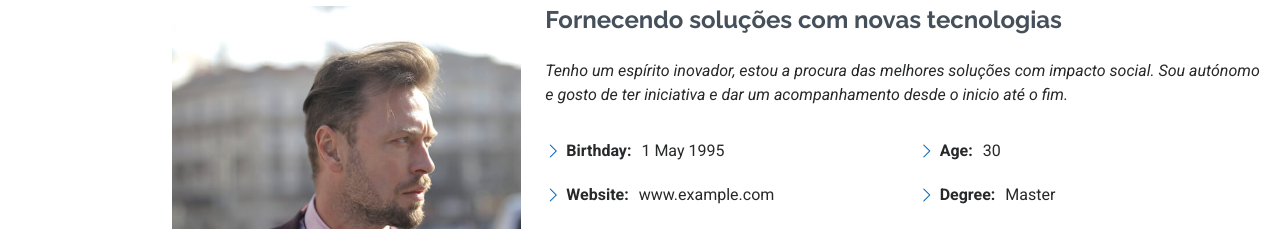
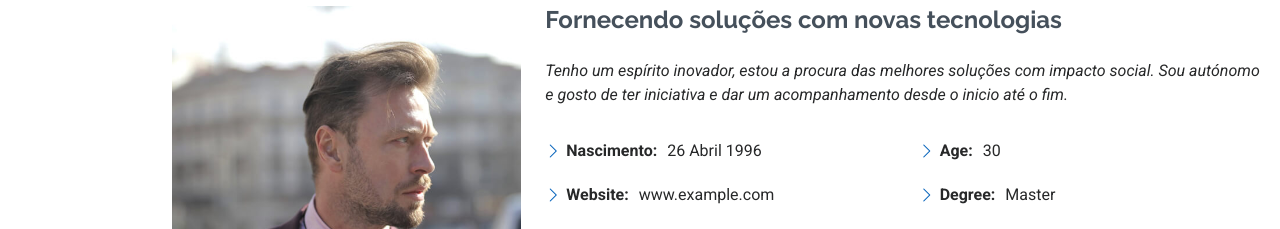
Before and after one commit to Gen862/GenContreras-Portfolio, a plain HTML site: page index.html in a window 1280 px wide. Shown: the part 1040-1269 px from the top of the page. Drawn offline with Linux system fonts and the light colour scheme.

Commit message:
edições profile

```diff
--- a/index.html
+++ b/index.html
@@ -94,7 +94,7 @@
             <div class="row">
               <div class="col-lg-6">
                 <ul>
-                  <li><i class="bi bi-chevron-right"></i> <strong>Birthday:</strong> <span>1 May 1995</span></li>
+                  <li><i class="bi bi-chevron-right"></i> <strong>Nascimento:</strong> <span>26 Abril 1996</span></li>
                   <li><i class="bi bi-chevron-right"></i> <strong>Website:</strong> <span>www.example.com</span></li>
                   <li><i class="bi bi-chevron-right"></i> <strong>Phone:</strong> <span>+123 456 7890</span></li>
                   <li><i class="bi bi-chevron-right"></i> <strong>City:</strong> <span>New York, USA</span></li>
```
